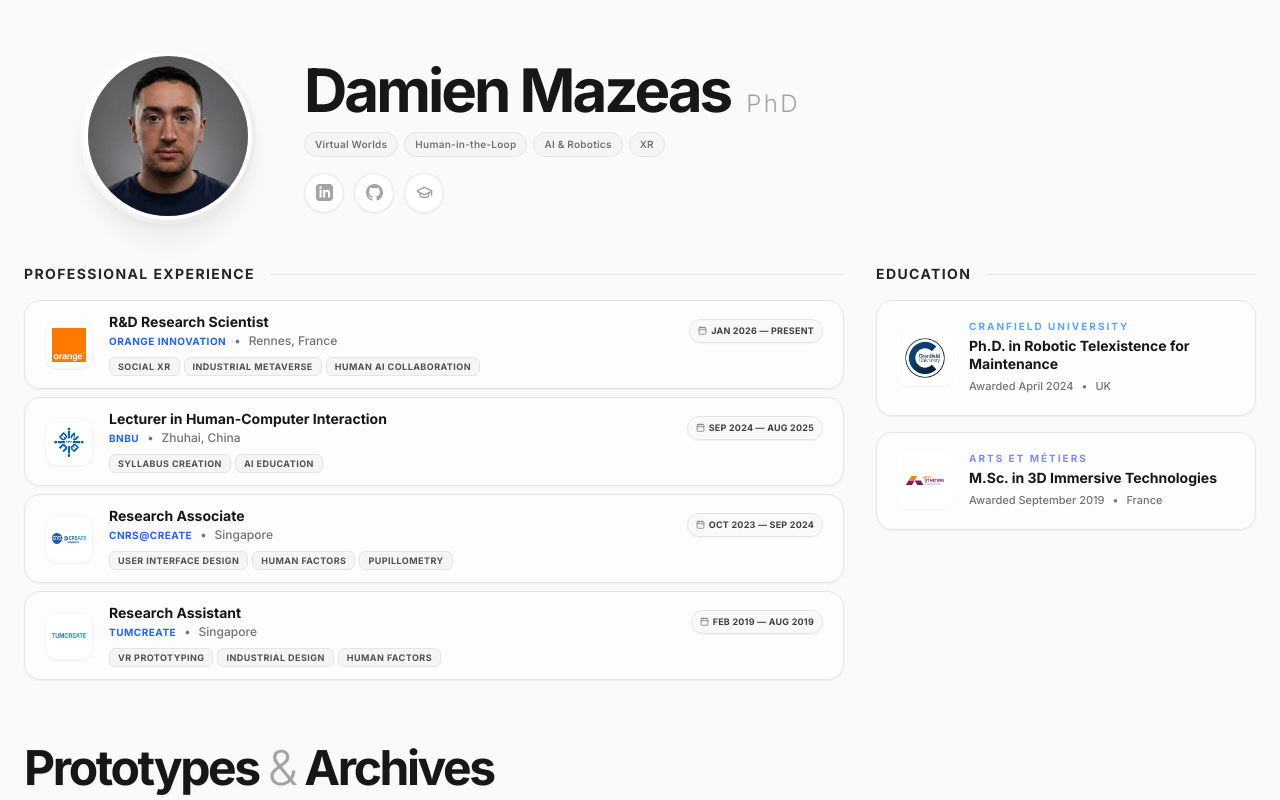
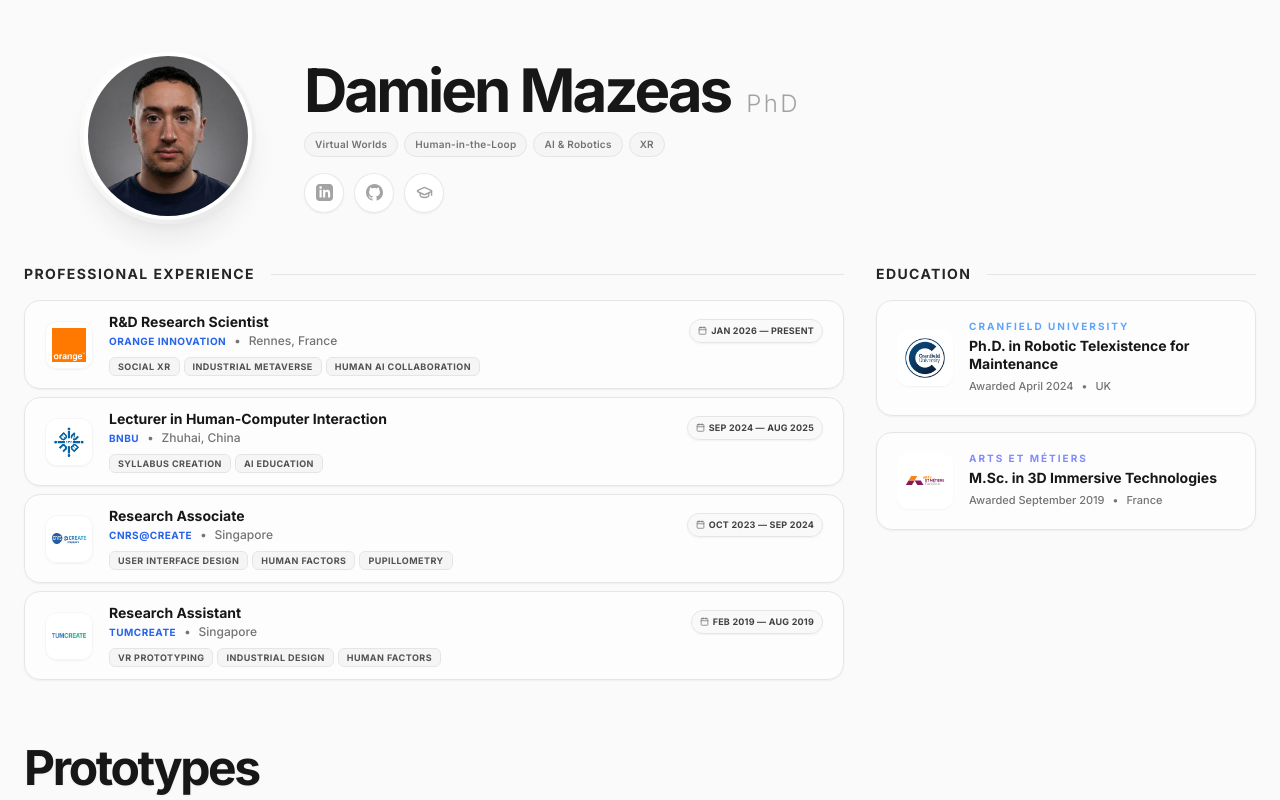
Before and after one commit to mazeasdamien/portfolio, a React (Vite) app: page / in a window 1280 px wide. Shown: the top 800 px of the page. Built offline with nearby package versions, Linux system fonts and the light colour scheme; no server answers; a web font is replaced by a local one.

Commit message:
fix: remove '& Archives' from Prototypes section title

```diff
--- a/src/components/sections/ExperimentsSection.tsx
+++ b/src/components/sections/ExperimentsSection.tsx
@@ -331,7 +331,7 @@ const ExperimentsSection: React.FC = () => {
             {/* Header */}
             <div className="flex flex-col mb-16 max-w-3xl">
                 <h2 className="text-4xl md:text-5xl font-black tracking-tighter text-neutral-900 mb-6 drop-shadow-sm">
-                    Prototypes <span className="text-neutral-400 font-light">&</span> Archives
+                    Prototypes
                 </h2>
             </div>
 
```
